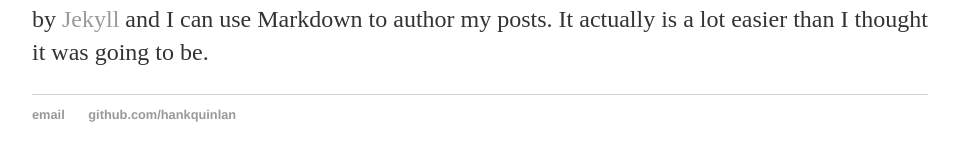
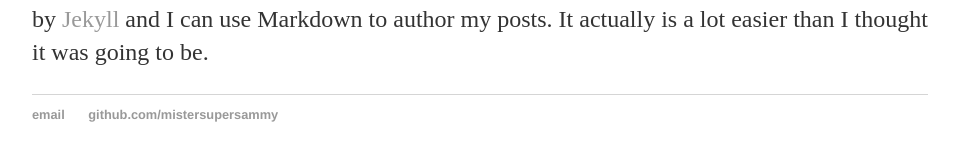
Before and after one commit to mistersupersammy/mistersupersammy.github.io, a Jekyll site: the page built from _posts/2017-03-27-mistersupersammy-site-launched.md, in a window 1280 px wide. Shown: the part 286-447 px from the top of the page, without its empty margins (160-1119 px from the left). Built offline with Jekyll 4.4.1, drawn with Linux system fonts in a browser that asks for light colours.

Commit message:
Update default.html

```diff
--- a/_layouts/default.html
+++ b/_layouts/default.html
@@ -21,8 +21,8 @@
 			</div><!-- /.container -->
 			<footer>
 	    		<ul>
-	        		<li><a href="mailto:hankquinlanhub@gmail.com">email</a></li>
-	        		<li><a href="https://github.com/hankquinlan">github.com/hankquinlan</a></li>
+	        		<li><a href="mailto:mistersupersammy@gmail.com">email</a></li>
+	        		<li><a href="https://github.com/mistersupersammy">github.com/mistersupersammy</a></li>
 				</ul>
 			</footer>
 		</body>
```
